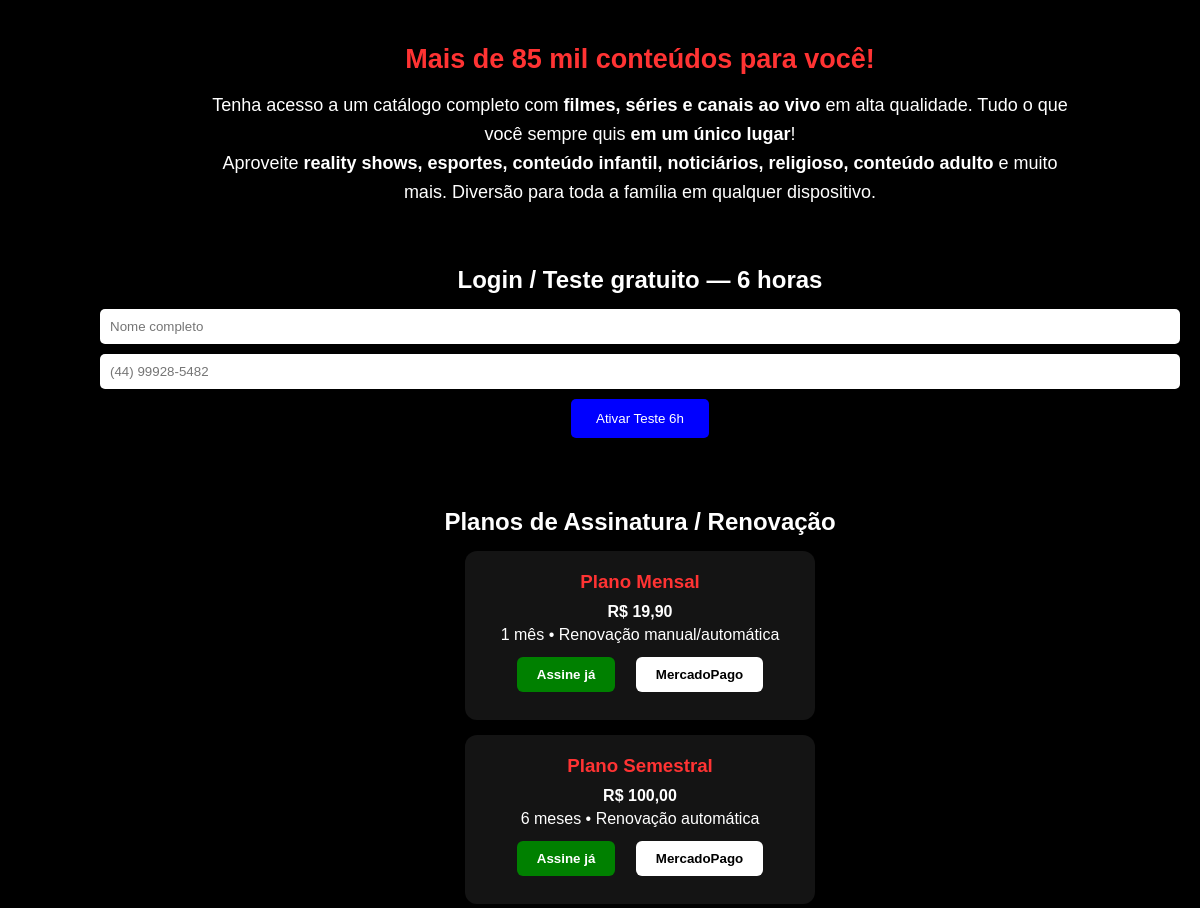
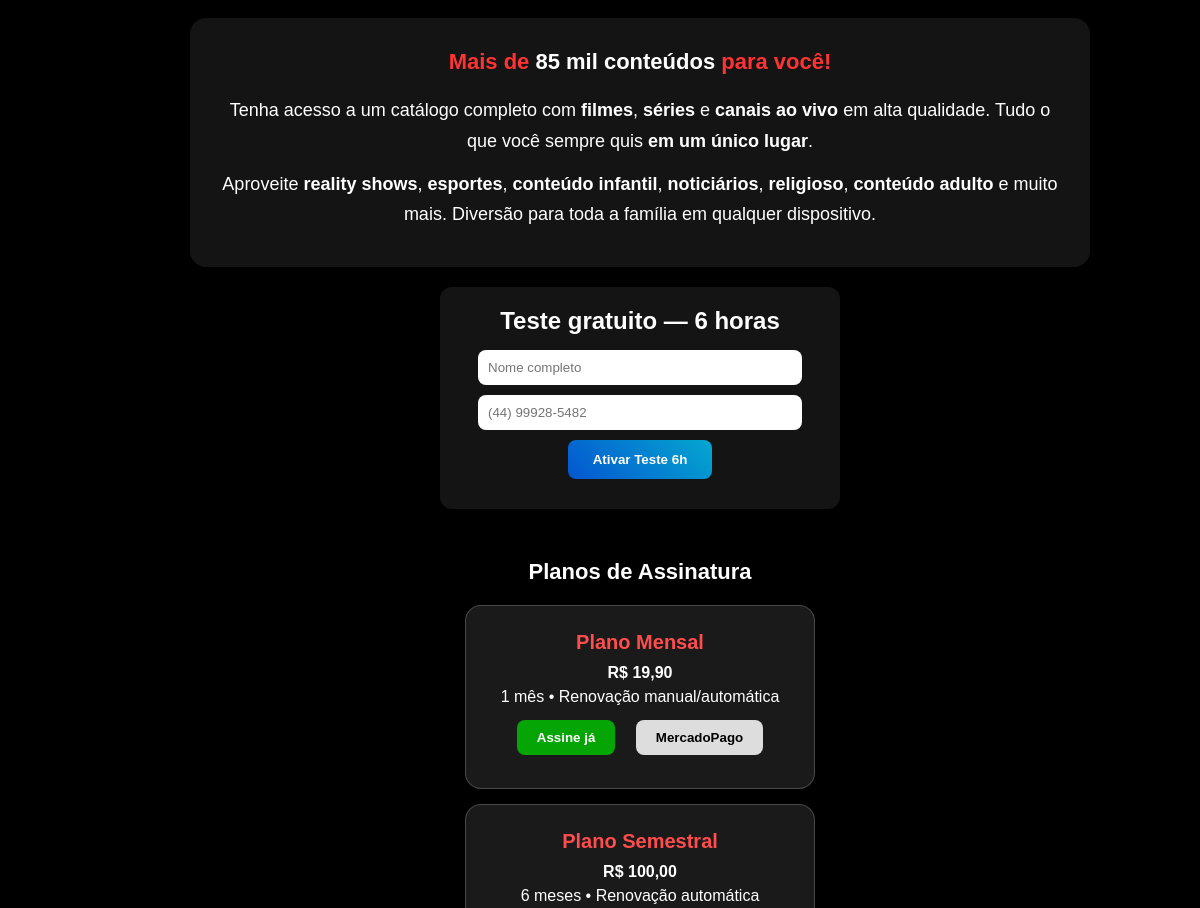
Before and after one commit to gustavodecampos7-eng/Homeplay., a plain HTML site: page index.html in a window 1280 px wide. Shown: the part 413-1321 px from the top of the page, 0-1200 px from the left. Drawn offline with Linux system fonts and the light colour scheme; grey boxes are pictures that could not be loaded.

Commit message:
Update index.html

```diff
--- a/index.html
+++ b/index.html
@@ -40,7 +40,7 @@
       margin-left: 10px;
       padding: 8px 16px;
       border: none;
-      border-radius: 5px;
+      border-radius: 6px;
       font-weight: bold;
       cursor: pointer;
     }
@@ -66,26 +66,35 @@
 
     /* Descrição */
     .descricao {
-      padding: 20px;
-      background: rgba(0, 0, 0, 0.75);
+      padding: 25px;
+      background: rgba(255, 255, 255, 0.08);
       color: white;
       max-width: 900px;
       margin: 20px auto;
-      border-radius: 12px;
+      border-radius: 16px;
       font-size: 18px;
-      line-height: 1.6;
+      line-height: 1.7;
     }
     .descricao h2 {
       color: #ff3333;
-      margin-bottom: 10px;
+      margin-bottom: 15px;
+      font-size: 22px;
+    }
+    .descricao p {
+      margin-bottom: 12px;
+    }
+    .descricao strong {
+      color: #fff;
+      font-weight: bold;
     }
 
-    /* Formulário de teste */
+    /* Login */
     .login {
-      background: rgba(0, 0, 0, 0.8);
+      background: rgba(255, 255, 255, 0.08);
       padding: 20px;
-      margin: 20px;
-      border-radius: 10px;
+      margin: 20px auto;
+      border-radius: 12px;
+      max-width: 400px;
     }
     .login h2 { margin-bottom: 15px; }
     .login input {
@@ -94,44 +103,75 @@
       margin: 10px auto;
       padding: 10px;
       border: none;
-      border-radius: 5px;
+      border-radius: 8px;
     }
     .login button {
-      background: blue;
+      background: linear-gradient(45deg, #0066ffcc, #00ccffcc);
       color: #fff;
       padding: 12px 25px;
       border: none;
-      border-radius: 5px;
+      border-radius: 8px;
       cursor: pointer;
+      font-weight: bold;
+      transition: 0.3s;
+    }
+    .login button:hover {
+      opacity: 0.85;
     }
 
     /* Planos */
     .plans {
-      padding: 20px;
+      padding: 30px 15px;
+    }
+    .plans h2 {
+      margin-bottom: 20px;
+      font-size: 22px;
     }
     .plan {
-      background: rgba(255,255,255,0.08);
+      background: rgba(255, 255, 255, 0.1);
+      backdrop-filter: blur(8px);
       margin: 15px auto;
-      padding: 20px;
-      border-radius: 12px;
+      padding: 25px;
+      border-radius: 16px;
       max-width: 350px;
       transition: 0.3s;
+      border: 1px solid rgba(255,255,255,0.2);
     }
     .plan:hover {
-      background: rgba(255,255,255,0.15);
+      background: rgba(255, 255, 255, 0.18);
     }
-    .plan h3 { margin-bottom: 10px; color: #ff3333; }
-    .plan p { margin: 5px 0; }
+    .plan h3 {
+      margin-bottom: 10px;
+      color: #ff4d4d;
+      font-size: 20px;
+    }
+    .plan p {
+      margin: 6px 0;
+      font-size: 16px;
+    }
     .plan button {
       margin: 8px;
       padding: 10px 20px;
       border: none;
-      border-radius: 6px;
+      border-radius: 8px;
       cursor: pointer;
       font-weight: bold;
+      transition: 0.3s;
     }
-    .whatsapp-btn { background: green; color: white; }
-    .pay-btn { background: #fff; color: #000; }
+    .whatsapp-btn {
+      background: rgba(0, 200, 0, 0.8);
+      color: white;
+    }
+    .whatsapp-btn:hover {
+      background: rgba(0, 200, 0, 1);
+    }
+    .pay-btn {
+      background: rgba(255, 255, 255, 0.85);
+      color: #000;
+    }
+    .pay-btn:hover {
+      background: #fff;
+    }
 
     /* Botões flutuantes */
     .floating {
@@ -179,20 +219,20 @@
 
   <!-- Descrição -->
   <section class="descricao">
-    <h2>Mais de 85 mil conteúdos para você!</h2>
+    <h2>Mais de <strong>85 mil conteúdos</strong> para você!</h2>
     <p>
-      Tenha acesso a um catálogo completo com <strong>filmes, séries e canais ao vivo</strong> em alta qualidade.
-      Tudo o que você sempre quis <strong>em um único lugar</strong>!
+      Tenha acesso a um catálogo completo com <strong>filmes</strong>, <strong>séries</strong> e <strong>canais ao vivo</strong> em alta qualidade.
+      Tudo o que você sempre quis <strong>em um único lugar</strong>.
     </p>
     <p>
-      Aproveite <strong>reality shows, esportes, conteúdo infantil, noticiários, religioso, conteúdo adulto</strong> e muito mais.
+      Aproveite <strong>reality shows</strong>, <strong>esportes</strong>, <strong>conteúdo infantil</strong>, <strong>noticiários</strong>, <strong>religioso</strong>, <strong>conteúdo adulto</strong> e muito mais.
       Diversão para toda a família em qualquer dispositivo.
     </p>
   </section>
 
   <!-- Login / Teste -->
   <section class="login">
-    <h2>Login / Teste gratuito — 6 horas</h2>
+    <h2>Teste gratuito — 6 horas</h2>
     <input type="text" id="nome" placeholder="Nome completo" required>
     <input type="tel" id="telefone" placeholder="(44) 99928-5482" required>
     <button onclick="ativarTeste()">Ativar Teste 6h</button>
@@ -201,7 +241,7 @@
 
   <!-- Planos -->
   <section class="plans">
-    <h2>Planos de Assinatura / Renovação</h2>
+    <h2>Planos de Assinatura</h2>
 
     <div class="plan">
       <h3>Plano Mensal</h3>
@@ -248,7 +288,7 @@
       images[current].classList.add("active");
     }, 3000);
 
-    // Limitador de teste + redirecionamento ao WhatsApp
+    // Teste + redirecionamento ao WhatsApp
     function ativarTeste() {
       const telefone = document.getElementById("telefone").value;
       let testes = localStorage.getItem(telefone) || 0;
```
